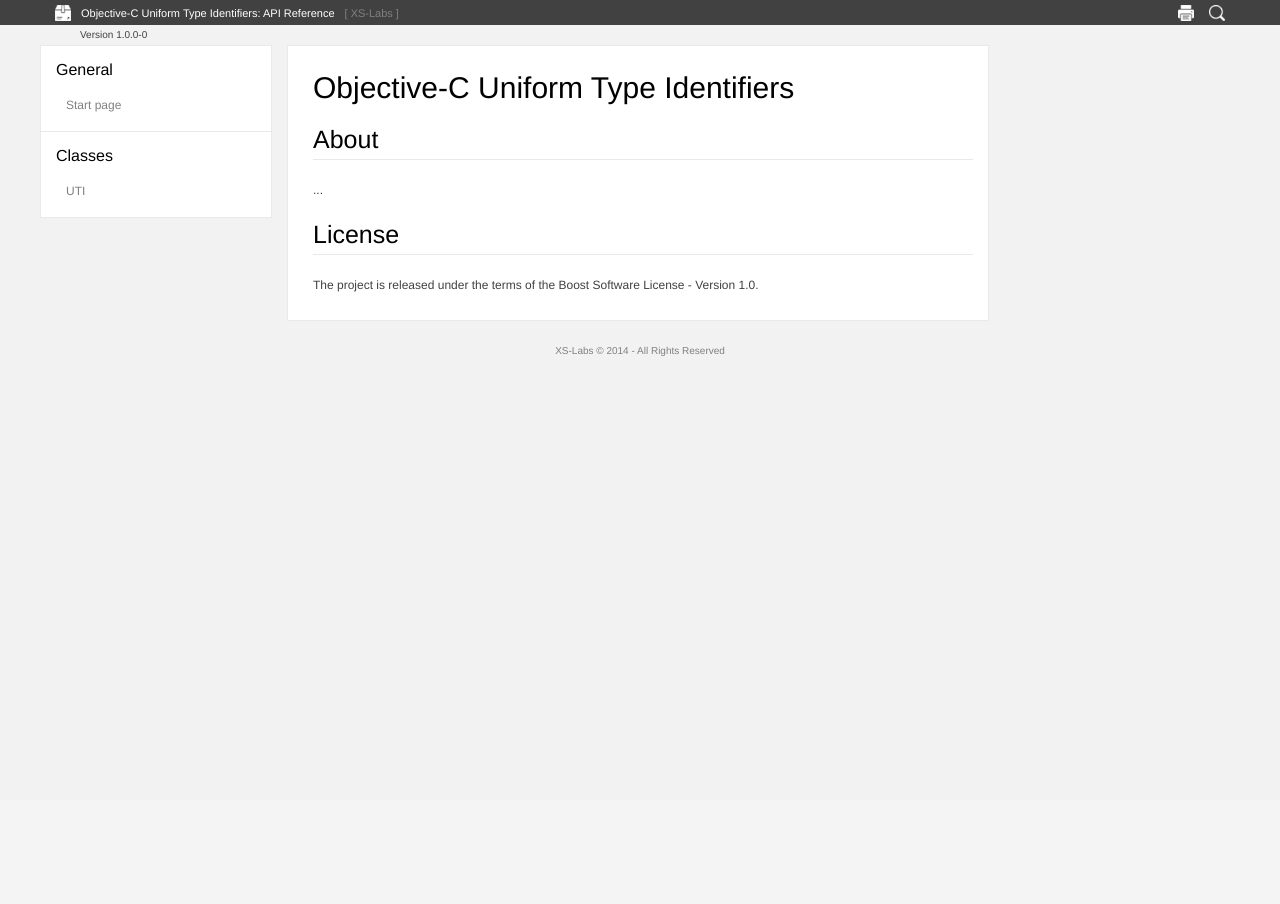
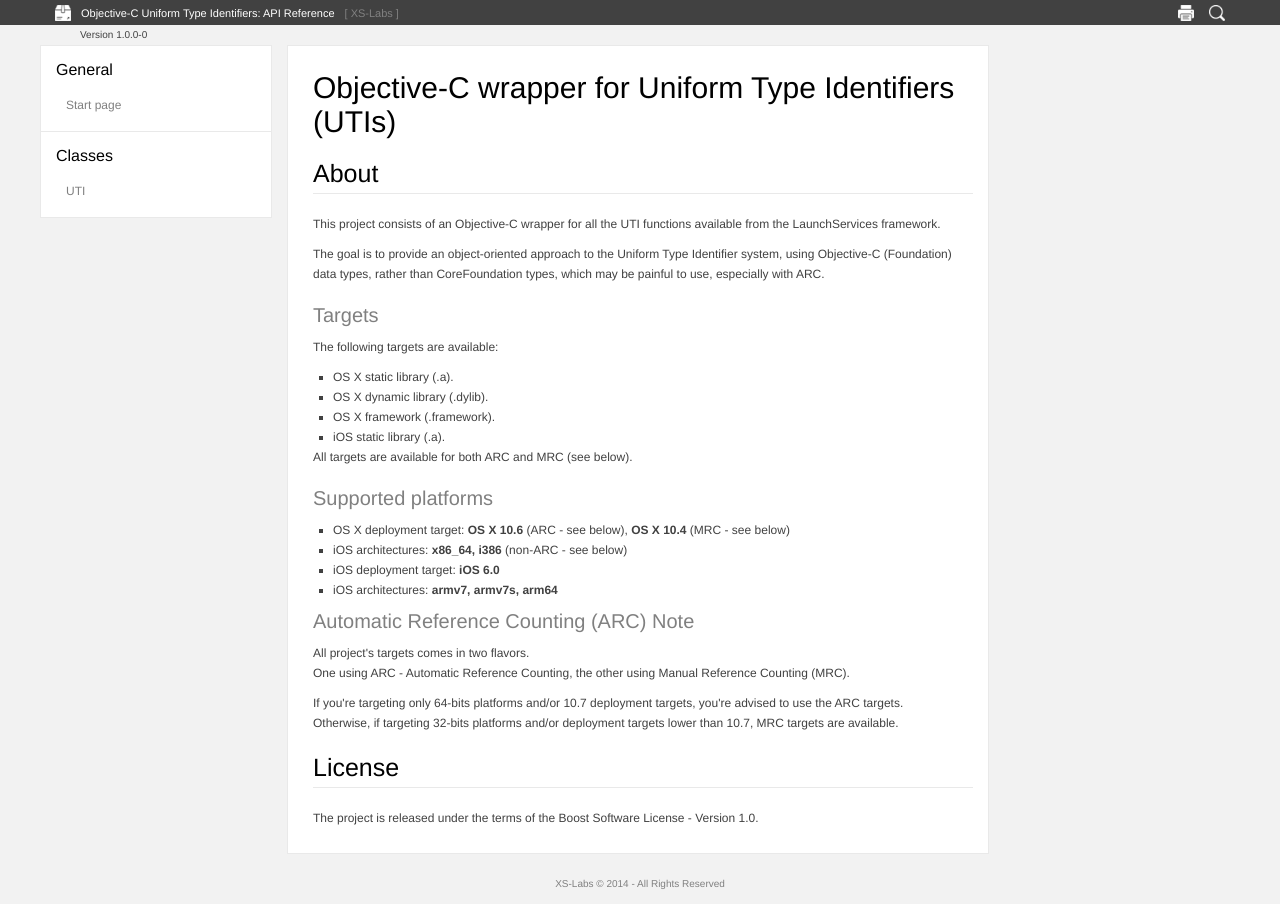
Before and after one commit to macmade/objc-uti, a PHP site: page / in a window 1280 px wide. Before the commit the page ends 356 px from the top, so only its background shows below. Run offline with PHP 8.4, Linux system fonts and the light colour scheme.

Commit message:
README + DOcumentation update...

```diff
--- a/Documentation/Pages/Home.inc.php
+++ b/Documentation/Pages/Home.inc.php
@@ -1,9 +1,41 @@
 <div class="xsdoc-file">
     <div class="xsdoc-file-content">
-        <h2>Objective-C Uniform Type Identifiers</h2>
+        <h2>Objective-C wrapper for Uniform Type Identifiers (UTIs)</h2>
         <h3>About</h3>
         <p>
-            ...
+            This project consists of an Objective-C wrapper for all the UTI functions available from the LaunchServices framework.
+        </p>
+        <p>
+            The goal is to provide an object-oriented approach to the Uniform Type Identifier system, using Objective-C (Foundation) data types, rather than CoreFoundation types, which may be painful to use, especially with ARC.
+        </p>
+        <h4>Targets</h4>
+        <p>
+            The following targets are available:
+        </p>
+        <ul class="xsdoc-list-square">
+            <li>OS X static library (.a).</li>
+            <li>OS X dynamic library (.dylib).</li>
+            <li>OS X framework (.framework).</li>
+            <li>iOS static library (.a).</li>
+        </ul>
+        <p>
+            All targets are available for both ARC and MRC (see below).
+        </p>
+        <h4>Supported platforms</h4>
+        <ul class="xsdoc-list-square">
+            <li>OS X deployment target: <strong>OS X 10.6</strong> (ARC - see below), <strong>OS X 10.4</strong> (MRC - see below)</li>
+            <li>iOS architectures: <strong>x86_64, i386</strong> (non-ARC - see below)</li>
+            <li>iOS deployment target: <strong>iOS 6.0</strong></li>
+            <li>iOS architectures: <strong>armv7, armv7s, arm64</strong></li>
+        </ul>
+        <h4>Automatic Reference Counting (ARC) Note</h4>
+        <p>
+            All project's targets comes in two flavors.<br />
+            One using ARC - Automatic Reference Counting, the other using Manual Reference Counting (MRC).
+        </p>
+        <p>
+            If you're targeting only 64-bits platforms and/or 10.7 deployment targets, you're advised to use the ARC targets.<br />
+            Otherwise, if targeting 32-bits platforms and/or deployment targets lower than 10.7, MRC targets are available.
         </p>
         <h3>License</h3>
         <p>
```
Also changed, not shown: README.md, 1 other file.
